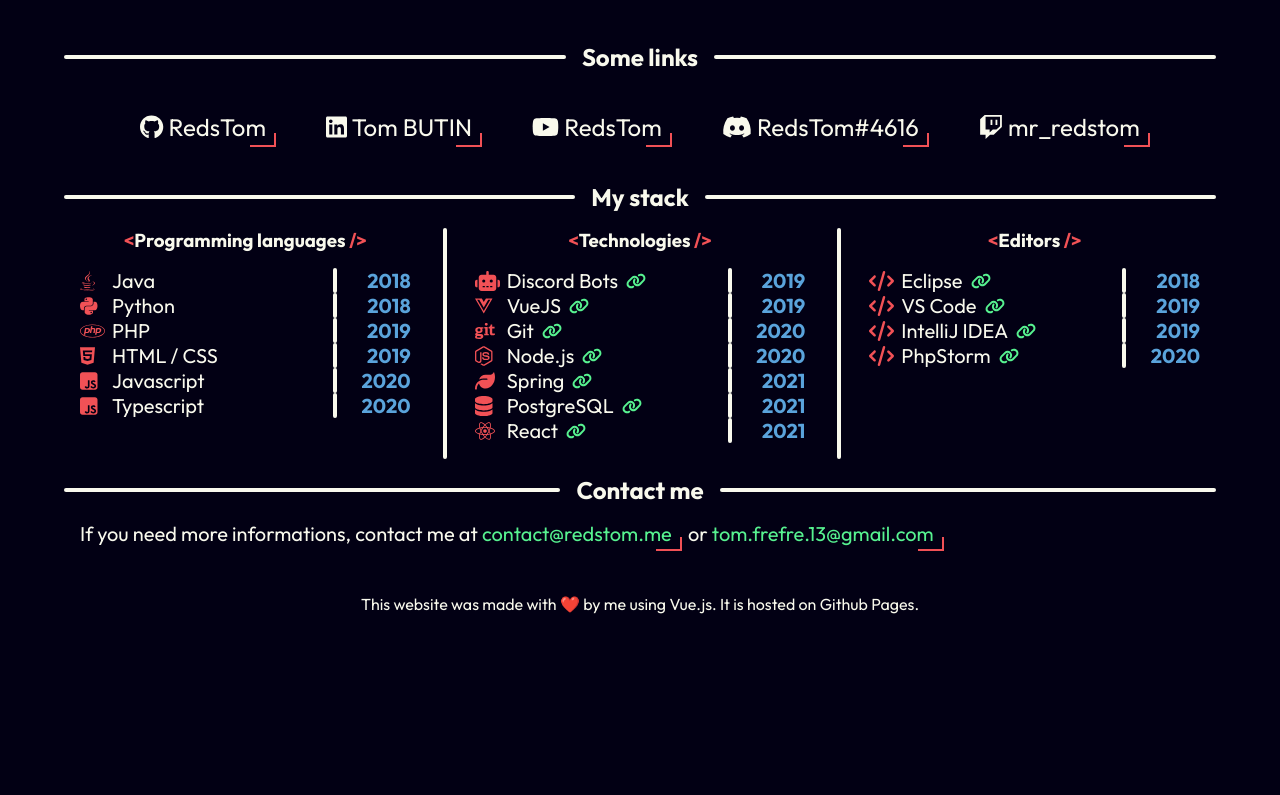
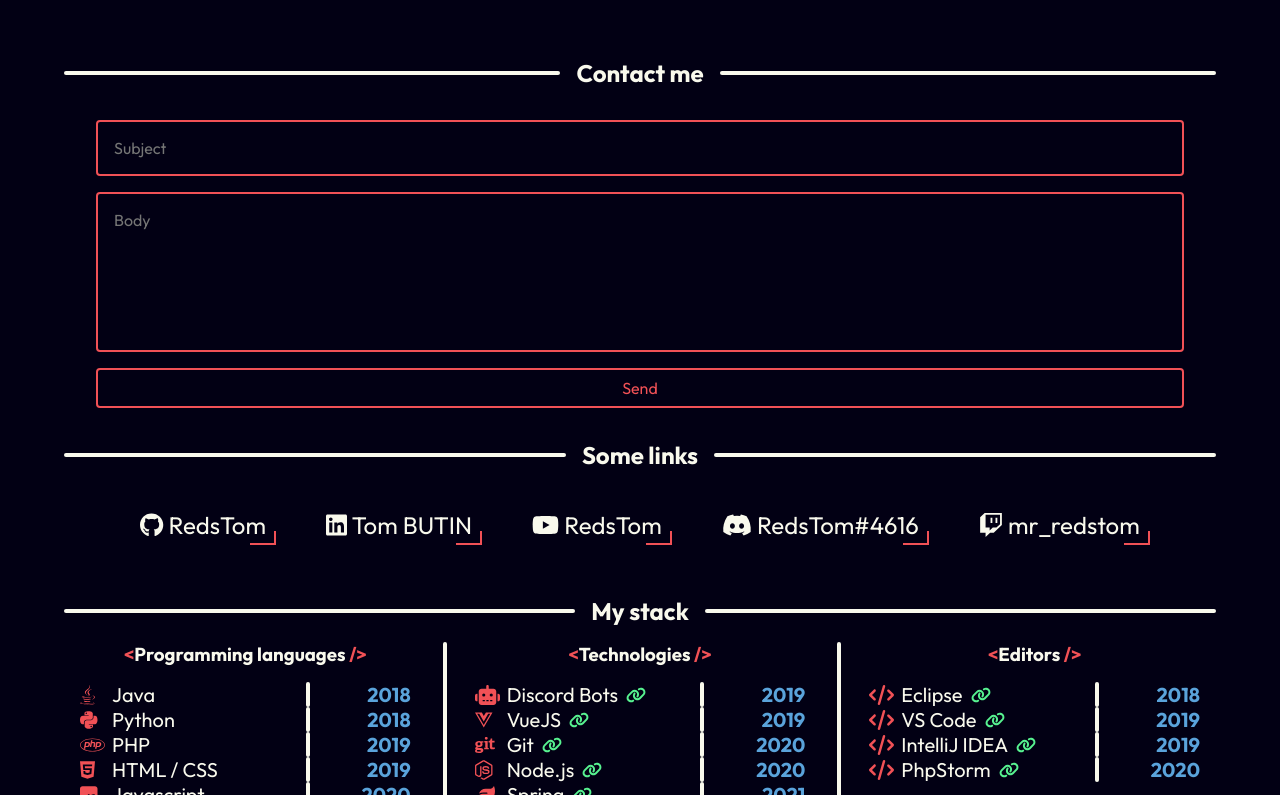
Before and after one commit to RedsTom/PersonalWebsite, a Vue app: page / in a window 1280 px wide. Shown: the part 945-1740 px from the top of the page. Before the commit the page ends 1591 px from the top, so only its background shows below. Built offline with nearby package versions, Linux system fonts and the light colour scheme.

Commit message:
Edited layout ; Added contact form

```diff
--- a/src/App.vue
+++ b/src/App.vue
@@ -15,10 +15,22 @@ import Contact from './components/sections/Contact.vue';
     <Landing />
 
     <div class="content">
-      <Projects />
-      <Links />
-      <Stack />
-      <Contact />
+      <div class="grid f">
+        <div class="projects">
+          <Projects />
+        </div>
+        <div class="contact">
+          <Contact />
+        </div>
+      </div>
+      <div class="grid s">
+        <div class="links">
+          <Links />
+        </div>
+        <div class="stack">
+          <Stack />
+        </div>
+      </div>
     </div>
 
     <footer>
@@ -35,4 +47,22 @@ import Contact from './components/sections/Contact.vue';
 footer {
   text-align: center;
 }
+
+.grid {
+  display: grid;
+  grid-gap: 1rem;
+
+  &.f {
+    grid-template-columns: 2fr 1fr;
+  }
+
+  &.s {
+    grid-template-columns: 1fr 2fr;
+  }
+
+  @media screen and (max-width: 1400px) {
+    display: flex;
+    flex-direction: column;
+  }
+}
 </style>
--- a/src/components/global/StackElement.vue
+++ b/src/components/global/StackElement.vue
@@ -29,6 +29,10 @@ li.stack-element {
     gap: 1rem;
 
     align-items: center;
+
+    @media screen and (max-width: 1660px) {
+        grid-template-columns: 1rem 10fr 0 5fr;
+    }
 
     * {
         overflow: hidden;
--- a/src/components/sections/Contact.vue
+++ b/src/components/sections/Contact.vue
@@ -1,17 +1,26 @@
 <script lang="ts" setup>
+import { ref } from 'vue';
 import Splitter from '../global/Splitter.vue';
 
+const subject = ref('');
+const body = ref('');
+
+const send = () => {
+    if (subject.value && body.value) {
+        window.location = `mailto:contact@redstom.me?subject=${subject.value}&body=${body.value.replace('\n', '%0D%0A')}`;
+    }
+}
 </script>
 
 <template>
     <Splitter>Contact me</Splitter>
 
     <section id="contact">
-        <p>
-            If you need more informations, contact me at <a class="link"
-                href="mailto:contact@redstom.me">contact@redstom.me</a> or <a href="mailto:tom.frefre.13@gmail.com"
-                class="link">tom.frefre.13@gmail.com</a>
-        </p>
+        <form @submit.prevent="send">
+            <input title="Object" placeholder="Subject" v-model="subject" />
+            <textarea title="Body" placeholder="Body" v-model="body" />
+            <button type="submit">Send</button>
+        </form>
     </section>
 </template>
 
@@ -19,17 +28,74 @@ import Splitter from '../global/Splitter.vue';
 #contact {
     display: flex;
     align-items: center;
-}
+    justify-content: center;
 
-p {
-    padding: 1rem;
+    width: 100%;
+    height: calc(100% - 3rem);
 
-    text-align: center;
-    font-size: 1.25rem;
-}
+    padding: 2rem;
 
-a {
-    color: var(--green);
-    margin-right: .75rem;
+    form {
+        display: flex;
+        flex-direction: column;
+        gap: 1rem;
+
+        width: 100%;
+        height: 100%;
+
+        &>* {
+            width: 100%;
+        }
+
+        input,
+        textarea,
+        button {
+            outline: none;
+            background-color: transparent;
+
+            border-radius: .25rem;
+
+            font-size: 1rem;
+
+            border: var(--red) solid 2px;
+            transition: .2s;
+
+            &:focus {
+                border-color: var(--green);
+            }
+        }
+
+        input,
+        textarea {
+            padding: 1rem;
+        }
+
+        button {
+            height: 2.5rem;
+            color: var(--red);
+
+            &:hover {
+                border-color: var(--red);
+                color: var(--text);
+                background-color: var(--red);
+            }
+
+            &:focus:not(:hover) {
+                color: var(--green);
+            }
+
+            &:active {
+                border-color: var(--green);
+                color: var(--text);
+                background-color: var(--green);
+            }
+        }
+
+        textarea {
+            min-height: 10rem;
+            height: 100%;
+            resize: none;
+        }
+    }
 }
 </style>
--- a/src/components/sections/Landing.vue
+++ b/src/components/sections/Landing.vue
@@ -11,7 +11,7 @@ const age = moment().diff('2006-07-06', 'years');
       <h1>
         Hi, I'm <b>RedsTom</b>:<br class="breakline"/>
         a <b>
-          <Switch :elements="['java', 'web', 'spring', 'junior', 'vue.js']" :delay="3_000" />
+          <Switch :elements="['java', 'web', 'spring', 'junior', 'vue.js']" :delay="10_000" />
         </b> developer<b>.</b>
       </h1>
 
```
